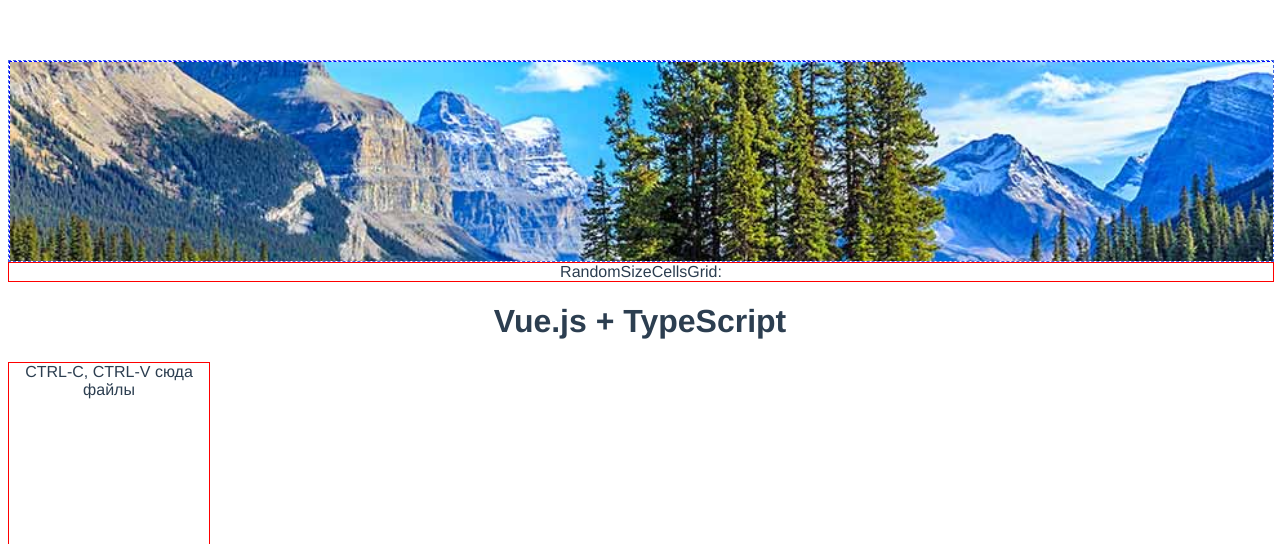
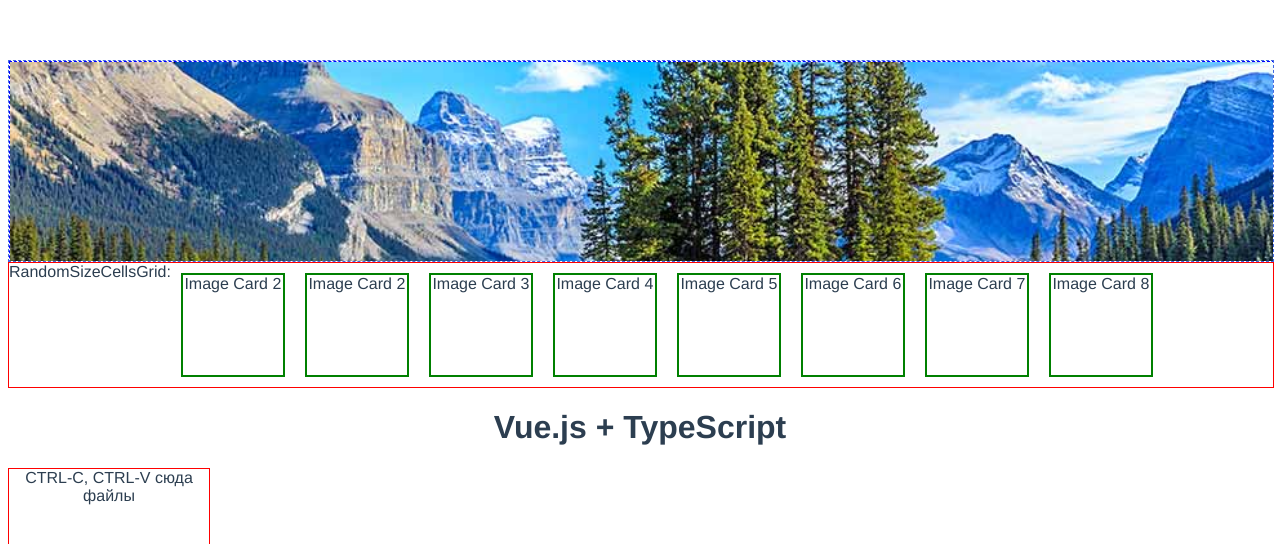
Before and after one commit to GerasimGerasimov/movebymap, a Vue app: page / in a window 1280 px wide. Shown: the top 544 px of the page. Built offline with nearby package versions, Linux system fonts and the light colour scheme.

Commit message:
начал блок для изображений ImgCard

```diff
--- a/src/App.vue
+++ b/src/App.vue
@@ -23,7 +23,6 @@ export default class App extends Vue {
     private slides: string[] = [
       'https://shop.anseladams.com/v/vspfiles/photos/1701130110-2T.jpg',
       'https://st.depositphotos.com/1011976/2987/i/450/depositphotos_29872557-stock-photo-old-bridge-over-the-river.jpg',
-      'https://imgb.itour.ru/public/2019/07/07/11141/11141-LjBlXjcLj0DIfYJPOMT-800x540.jpg',
       './banners/014.jpg',
       './banners/015.jpg',
       './banners/016.jpg',
--- /dev/null
+++ b/src/components/ImgCard.vue
@@ -0,0 +1,27 @@
+// блок с одним изображением и информацие
+
+<template>
+  <div class="card">
+      {{msg}}
+  </div>
+
+</template>
+
+<script lang="ts">
+import { Component, Prop, Vue } from 'vue-property-decorator';
+
+@Component
+export default class ImgCard extends Vue {
+    @Prop() private msg!: string;
+}
+</script>
+
+<style scoped>
+.card{
+    margin: 10px;
+    width: 100px;
+    height: 100px;
+    border: 2px green solid;
+}
+
+</style>
--- a/src/components/RandomSizeCellsGrid.vue
+++ b/src/components/RandomSizeCellsGrid.vue
@@ -4,14 +4,28 @@
 <template>
   <div class="content">
       {{msg}}
+      <ImgCard msg="Image Card 2"/>
+      <ImgCard msg="Image Card 2"/>
+      <ImgCard msg="Image Card 3"/>
+      <ImgCard msg="Image Card 4"/>
+      <ImgCard msg="Image Card 5"/>
+      <ImgCard msg="Image Card 6"/>
+      <ImgCard msg="Image Card 7"/>
+      <ImgCard msg="Image Card 8"/>
   </div>
 
 </template>
 
 <script lang="ts">
 import { Component, Prop, Vue } from 'vue-property-decorator';
+import ImgCard from './ImgCard.vue';
 
 @Component
+({
+  components: {
+    ImgCard
+  },
+})
 export default class RandomSizeCellsGrid extends Vue {
     @Prop() private msg!: string;
 }
@@ -20,7 +34,12 @@ export default class RandomSizeCellsGrid extends Vue {
 <style scoped>
 .content {
     width: 100%;
+    height: auto;
     border: 1px red solid;
+    /* правила для контента */
+    display: flex;
+    flex-wrap: wrap;
+    /*justify-content: space-around;*/
 }
 
 </style>
```
